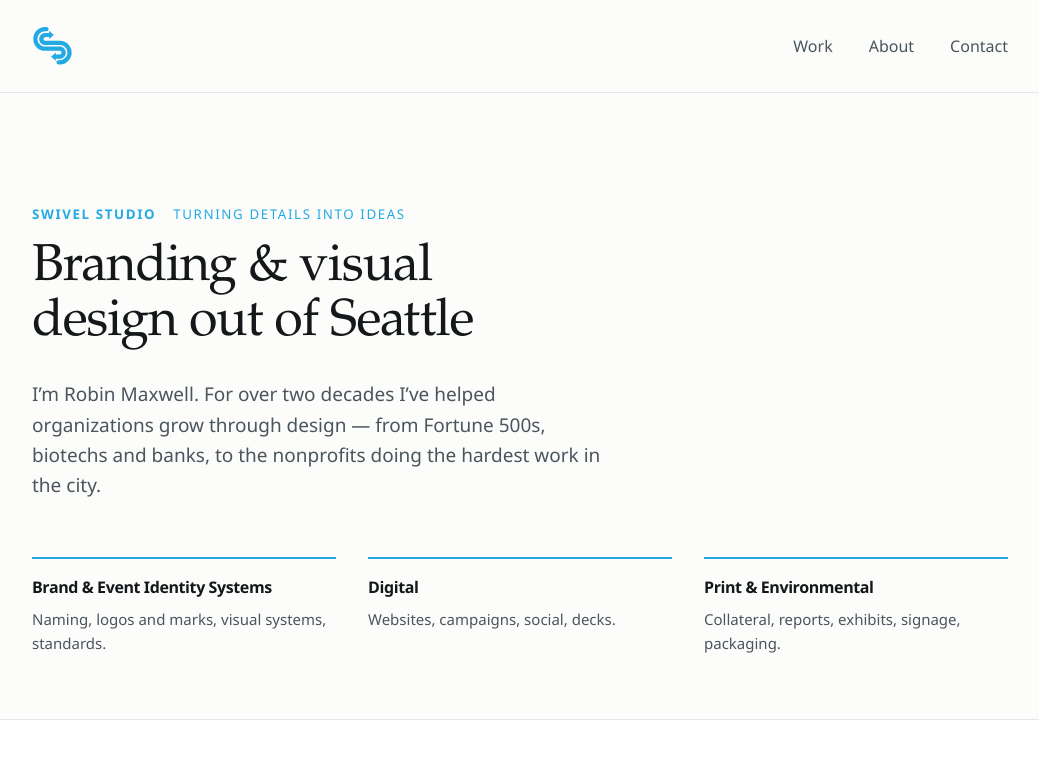
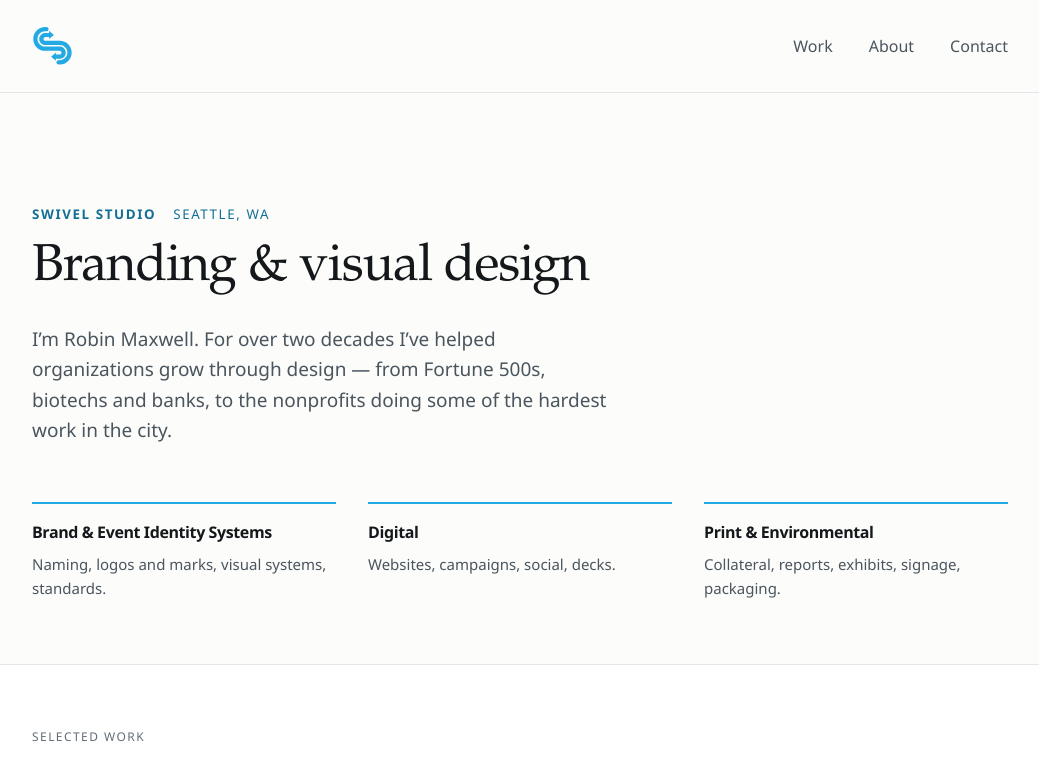
Before and after one commit to barrymaxwell/swivelstudio, a Next.js app: page / in a window 1280 px wide. Shown: the top 775 px of the page, without its empty margins (120-1159 px from the left). Built offline with nearby package versions, Linux system fonts and the light colour scheme; no server answers.

Commit message:
Simplify homepage headline and location line

```diff
--- a/app/page.tsx
+++ b/app/page.tsx
@@ -13,17 +13,17 @@ export default function Home() {
       <Header />
       <main>
         <section className="mx-auto max-w-5xl px-6 pt-20 pb-14 sm:pt-28">
-          <p className="mb-4 text-[0.833333rem] uppercase tracking-[0.12em] text-crest">
+          <p className="mb-4 text-[0.833333rem] uppercase tracking-[0.12em] text-crest-700">
             <span className="mr-3 font-semibold">Swivel Studio</span>{" "}
-            <span className="font-normal">Turning details into ideas</span>
+            <span className="font-normal">SEATTLE, WA</span>
           </p>
           <h1 className="max-w-[26ch] font-display text-[2.75rem] leading-[1.06] tracking-[-0.021em] text-balance sm:text-display">
-            Branding &amp; visual design out of Seattle
+            Branding &amp; visual&nbsp;design
           </h1>
           <p className="mt-7 max-w-xl text-lede text-ink-2">
             I&rsquo;m Robin Maxwell. For over two decades I&rsquo;ve helped organizations grow
             through design &mdash; from Fortune 500s, biotechs and banks, to the nonprofits
-            doing the hardest work in the city.
+            doing some of the hardest work in the city.
           </p>
         </section>
 
```
